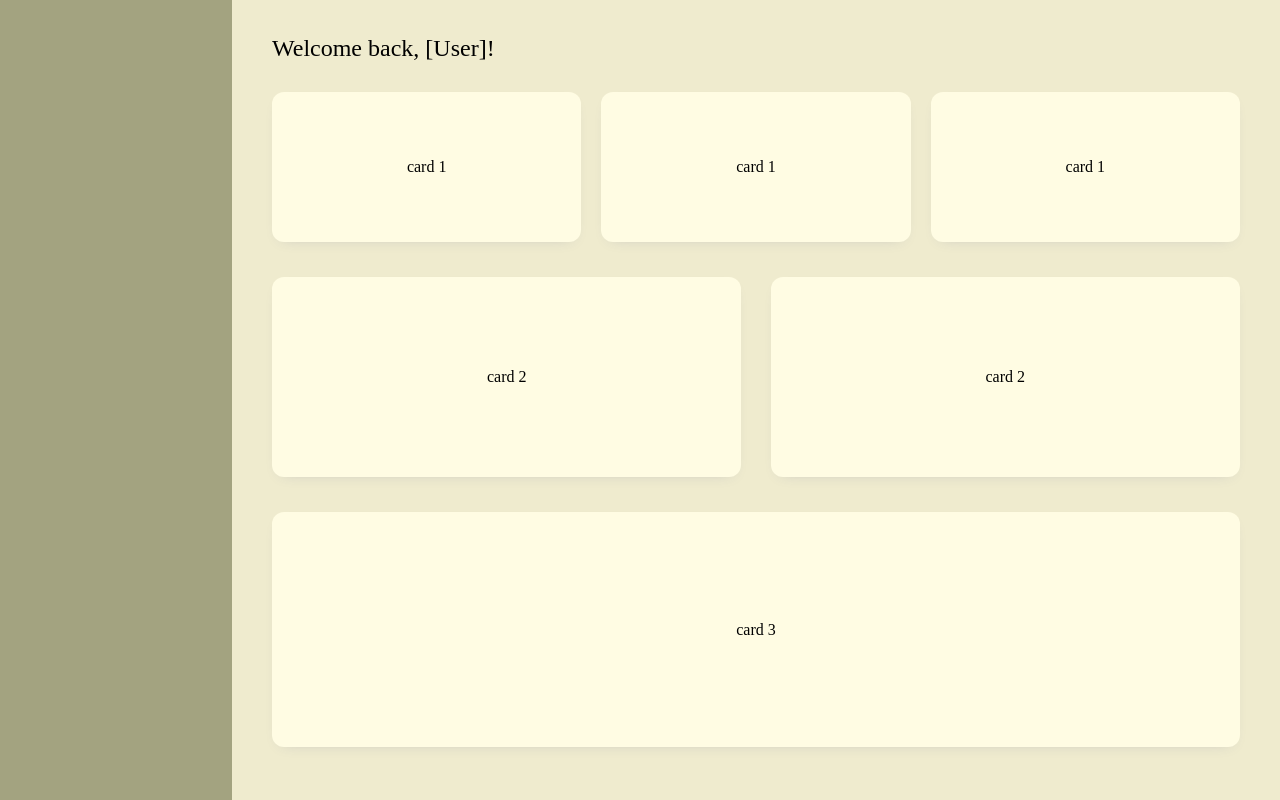
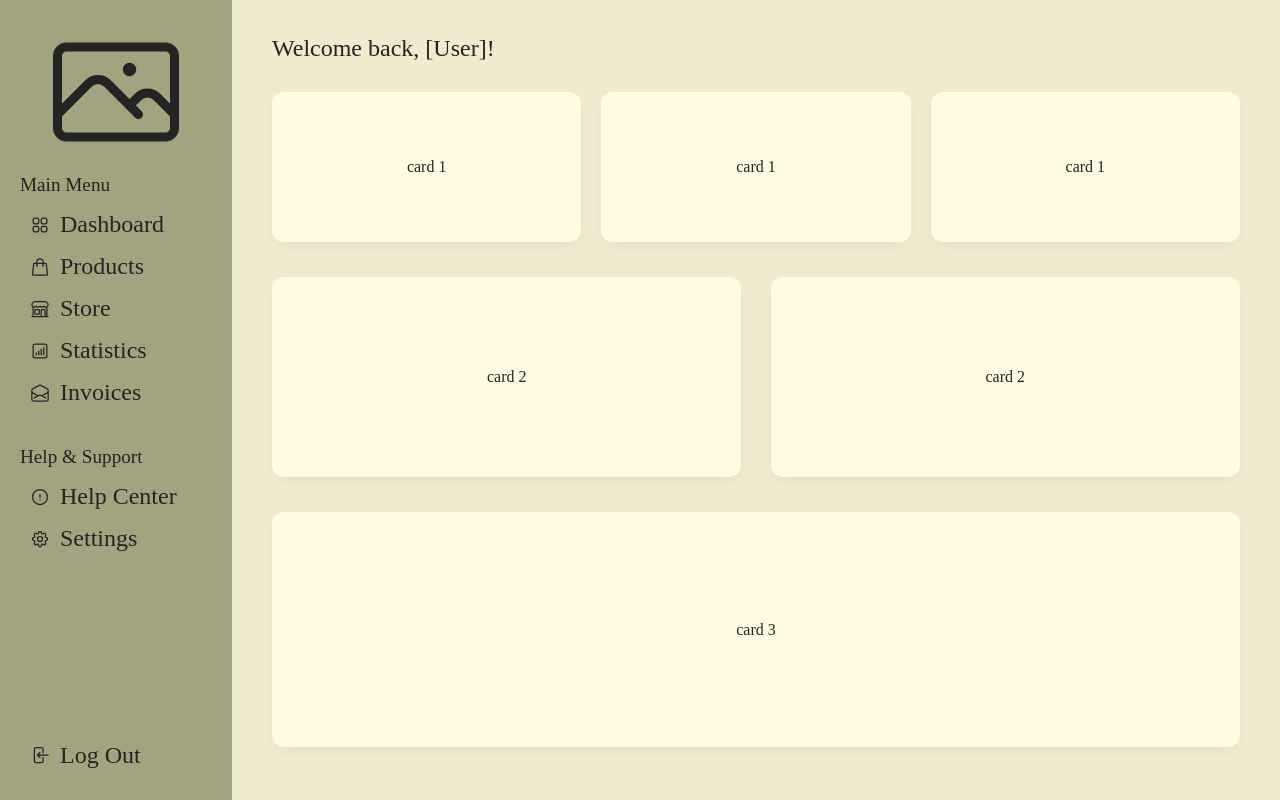
Before and after one commit to NadaAlinour/sales-dashboard, a Vue app in the folder dashboard/: page / in a window 1280 px wide. Built offline with nearby package versions, Linux system fonts and the light colour scheme.

Commit message:
Style basic sidebar component

```diff
--- a/dashboard/src/App.vue
+++ b/dashboard/src/App.vue
@@ -3,6 +3,7 @@ import Sidebar from "./components/Sidebar.vue";
 import Card from "./components/Card.vue";
 import TableCard from "./components/TableCard.vue";
 import GraphCard from "./components/GraphCard.vue";
+
 </script>
 
 <template>
@@ -12,7 +13,7 @@ import GraphCard from "./components/GraphCard.vue";
     </nav>
     <section class="cards-container">
       <div class="welcome-header">
-        <h2>Welcome back, [User]!</h2>
+        <h3>Welcome back, [User]!</h3>
       </div>
 
       <div class="cards">
@@ -40,8 +41,9 @@ import GraphCard from "./components/GraphCard.vue";
   margin-bottom: 30px;
   margin-top: 20px;
 }
-.welcome-header h2 {
+.welcome-header h3 {
   font-weight: lighter;
+  font-size: 1.5rem;
 }
 
 .burger-menu-icon {
--- a/dashboard/src/assets/main.css
+++ b/dashboard/src/assets/main.css
@@ -1,6 +1,11 @@
 * {
   margin: 0;
   padding: 0;
+  color: #242424;
+}
+
+ul li {
+  list-style: none;
 }
 
 .main-container {
@@ -11,8 +16,10 @@
 
 .sidebar-container {
   background-color: #a3a380;
+
   width: 15%;
   padding: 20px;
+  display: flex;
 }
 
 .cards-container {
--- a/dashboard/src/components/Sidebar.vue
+++ b/dashboard/src/components/Sidebar.vue
@@ -1,11 +1,162 @@
 <script setup>
+import {
+  PhotoIcon,
+  HomeIcon,
+  Cog6ToothIcon,
+  ChartBarIcon,
+  EnvelopeIcon,
+  ArrowLeftEndOnRectangleIcon,
+  Squares2X2Icon,
+  ShoppingBagIcon,
+  BuildingStorefrontIcon,
+  ChartBarSquareIcon,
+  EnvelopeOpenIcon,
+  Cog8ToothIcon,
+  ExclamationCircleIcon,
+} from "@heroicons/vue/24/outline";
+
 defineProps({});
 </script>
 
 <template>
   <div class="sidebar">
+    <div class="sidebar-logo">
+      <PhotoIcon style="width: 75%; color: gray" />
+    </div>
+
+    <div class="sidebar-group-container">
+      <div class="sidebar-group">
+        <h3>Main Menu</h3>
+        <ul>
+          <li>
+            <div class="sidebar-icon">
+              <Squares2X2Icon style="width: 20px; color: gray" />
+            </div>
+            Dashboard
+          </li>
+          <li>
+            <div class="sidebar-icon">
+              <ShoppingBagIcon style="width: 20px; color: gray" />
+            </div>
+
+            Products
+          </li>
+          <li>
+            <div class="sidebar-icon">
+              <BuildingStorefrontIcon style="width: 20px; color: gray" />
+            </div>
+
+            Store
+          </li>
+          <li>
+            <div class="sidebar-icon">
+              <ChartBarSquareIcon style="width: 20px; color: gray" />
+            </div>
+
+            Statistics
+          </li>
+          <li>
+            <div class="sidebar-icon">
+              <EnvelopeOpenIcon style="width: 20px; color: gray" />
+            </div>
+
+            Invoices
+          </li>
+        </ul>
+      </div>
+
+      <div class="sidebar-group">
+        <div class="sidebar-group-content">
+          <h3>Help & Support</h3>
+          <ul>
+            <li>
+              <div class="sidebar-icon">
+                <ExclamationCircleIcon style="width: 20px; color: gray" />
+              </div>
+              Help Center
+            </li>
+            <li>
+              <div class="sidebar-icon">
+                <Cog8ToothIcon style="width: 20px; color: gray" />
+              </div>
+              Settings
+            </li>
+          </ul>
+        </div>
+      </div>
+    </div>
+
+    <div class="sidebar-logout-container">
+      <div class="sidebar-icon">
+        <ArrowLeftEndOnRectangleIcon style="width: 20px; color: gray" />
+      </div>
+      Log Out
+    </div>
   </div>
 </template>
 
 <style scoped>
+.sidebar-logo {
+  display: flex;
+  align-items: center;
+  justify-content: center;
+  margin-bottom: 10px;
+}
+
+.sidebar {
+  font-size: 1.5rem;
+  display: flex;
+  flex-direction: column;
+  color: white;
+}
+
+.sidebar-group {
+  margin-bottom: 40px;
+}
+
+.sidebar-group h3 {
+  margin-bottom: 15px;
+  font-size: 1.2rem;
+  font-weight: lighter;
+}
+
+.sidebar-group ul {
+  display: flex;
+  flex-direction: column;
+  gap: 15px;
+  margin-left: 10px;
+}
+
+.sidebar-group li,
+.sidebar-logout-container {
+  display: flex;
+  gap: 10px;
+  align-items: center;
+}
+
+.sidebar-group li:hover {
+  cursor: pointer;
+}
+
+.sidebar-logout-container {
+  height: 50px;
+  margin-left: 10px;
+  display: flex;
+  align-items: center;
+  justify-content: left;
+}
+
+.sidebar-logout-container:hover {
+  cursor: pointer;
+}
+
+.sidebar-icon {
+  display: flex;
+  align-items: center;
+  justify-content: center;
+}
+
+.sidebar-group-container {
+  flex: 1;
+}
 </style>
```
